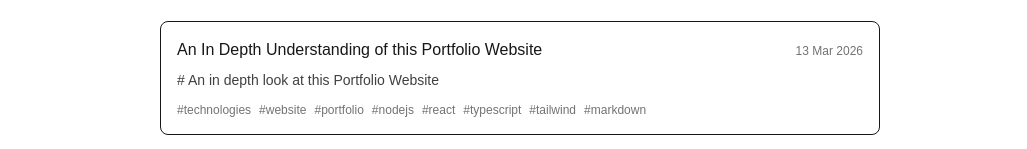
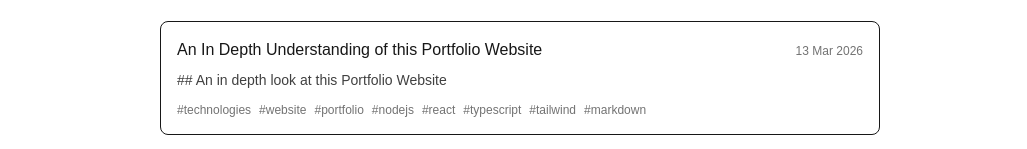
Before and after one commit to SB1501/sb-portfolio, a Next.js app: page / in a window 1280 px wide. Shown: the part 334-483 px from the top of the page, without its empty margins (120-1147 px from the left). Built offline with nearby package versions, Linux system fonts and the light colour scheme.

Commit message:
Added posts, fix image sizing, headings used in past articles

```diff
--- a/app/updates/[slug]/page.tsx
+++ b/app/updates/[slug]/page.tsx
@@ -46,7 +46,7 @@ export default async function UpdatePage({
 
     return (
         <main className="mx-auto max-w-3xl px-6 py-10">
-            <article className="prose prose-neutral max-w-none">
+            <article className="prose prose-neutral max-w-none prose-img:mx-auto prose-img:max-w-xl">
                 <h1>{title}</h1>
                 {date && <p className="text-sm text-neutral-500">{date}</p>}
                 <div dangerouslySetInnerHTML={{ __html: contentHtml }} />
--- a/content/updates/2026-03-06-portfolio-website-deepdive.md
+++ b/content/updates/2026-03-06-portfolio-website-deepdive.md
@@ -5,7 +5,7 @@ tags: ["technologies", "website", "portfolio", "nodejs", "react", "typescript",
 excerpt: "A more in-depth look at the technology stack used on my portfolio site."
 ---
 
-# An in depth look at this Portfolio Website
+## An in depth look at this Portfolio Website
 I decided after writing the initial post covering the tech stack that I'd write more about what exactly each bit of each notable file does as this was my key learning whilst putting together this site.
 
 ![Tech Stack Diagram](/images/website-tech-stack.png)
```
